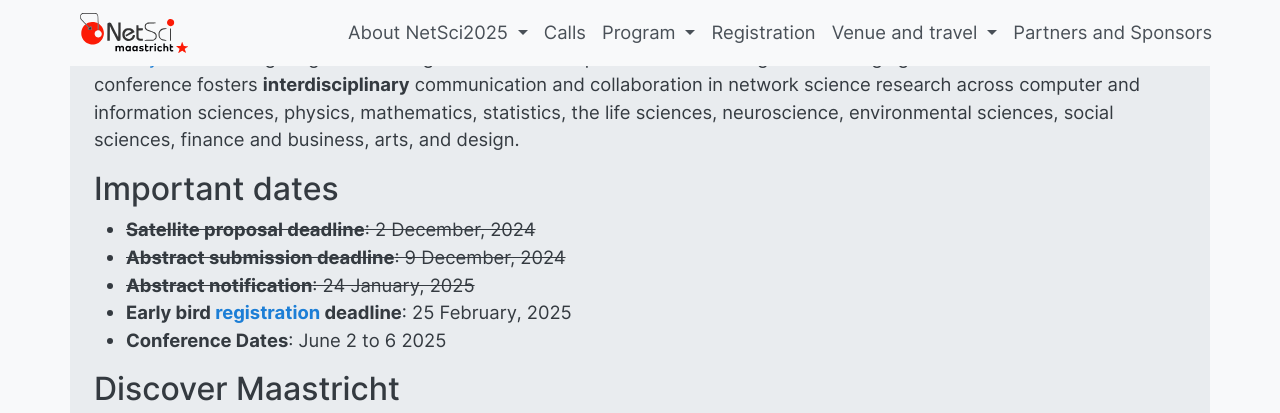
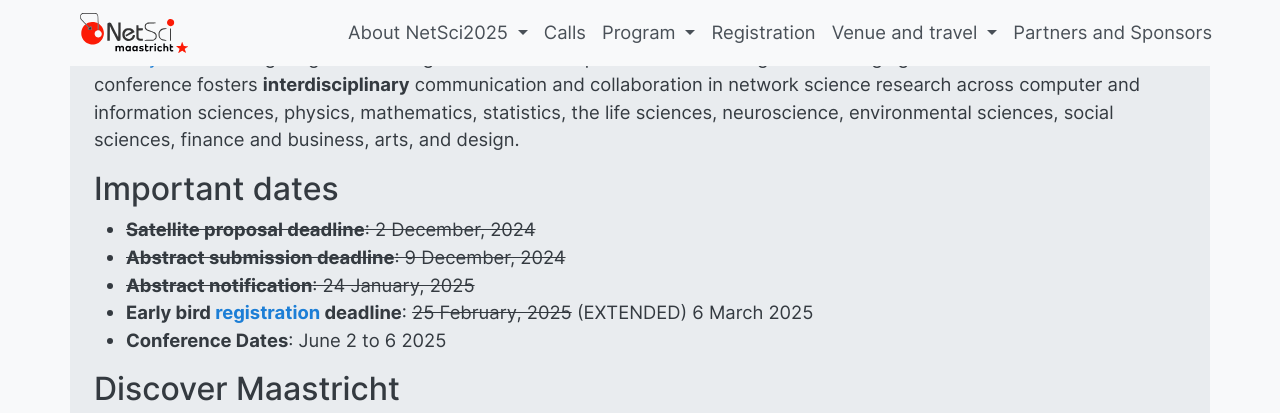
Before and after one commit to NetSci2025/netsci2025.github.io, a Jekyll site: the page built from index.md, in a window 1280 px wide and 900 px high, scrolled down 936 px, cut to the strip 0-413 px from the top of the window. Built offline with Jekyll 4.4.1, drawn with Linux system fonts in a browser that asks for light colours.

Commit message:
Update index.md

```diff
--- a/index.md
+++ b/index.md
@@ -18,7 +18,7 @@ NetSci, the International School and Conference on Network Science, is the flags
 - ~~**Satellite proposal deadline**: 2 December, 2024~~
 - ~~**Abstract submission deadline**: 9 December, 2024~~
 - ~~**Abstract notification**: 24 January, 2025~~
-- **Early bird [registration](/registration) deadline**: 25 February, 2025
+- **Early bird [registration](/registration) deadline**: ~~25 February, 2025~~ (EXTENDED) 6 March 2025
 - **Conference Dates**: June 2 to 6 2025
 
 
```
